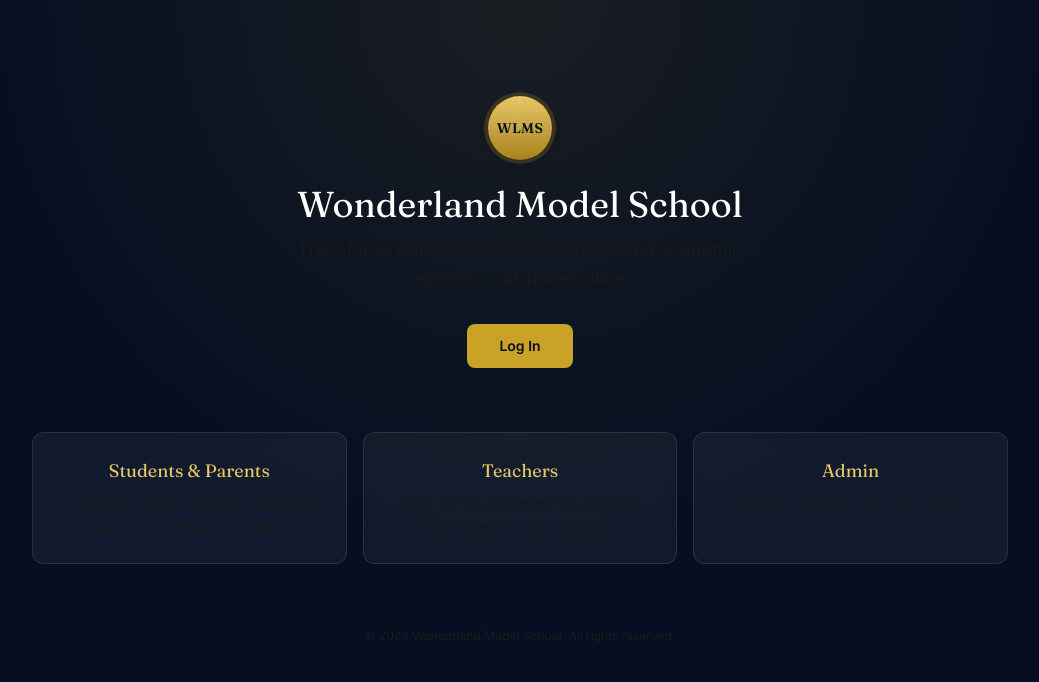
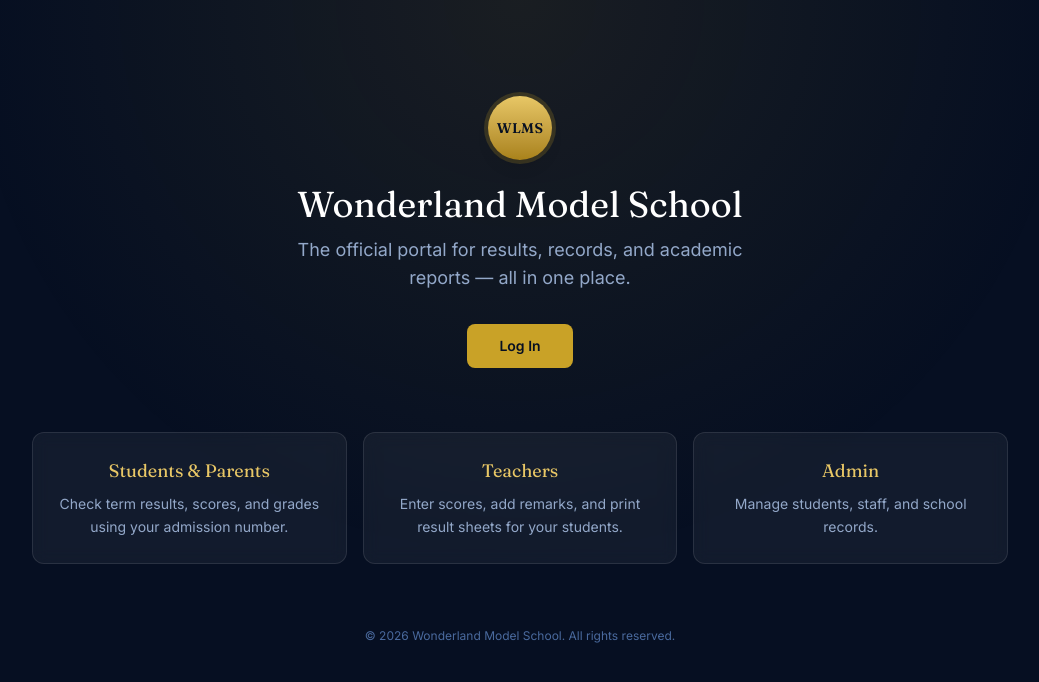
Before and after one commit to Olami21/school-portal, a Next.js app: page / in a window 1280 px wide. Shown: the top 682 px of the page, without its empty margins (120-1159 px from the left). Built offline with nearby package versions, Linux system fonts and the light colour scheme.

Commit message:
fix invisible muted text color, add landing page

```diff
--- a/app/globals.css
+++ b/app/globals.css
@@ -5,6 +5,9 @@
   --color-navy-900: #0b1f3f;
   --color-navy-800: #14315c;
   --color-navy-700: #1d4076;
+  --color-navy-400: #4a6a9e;
+  --color-navy-300: #93a8c9;
+  --color-navy-200: #c3d2e8;
   --color-gold-600: #a9821a;
   --color-gold-500: #c9a227;
   --color-gold-300: #e8c766;
```
